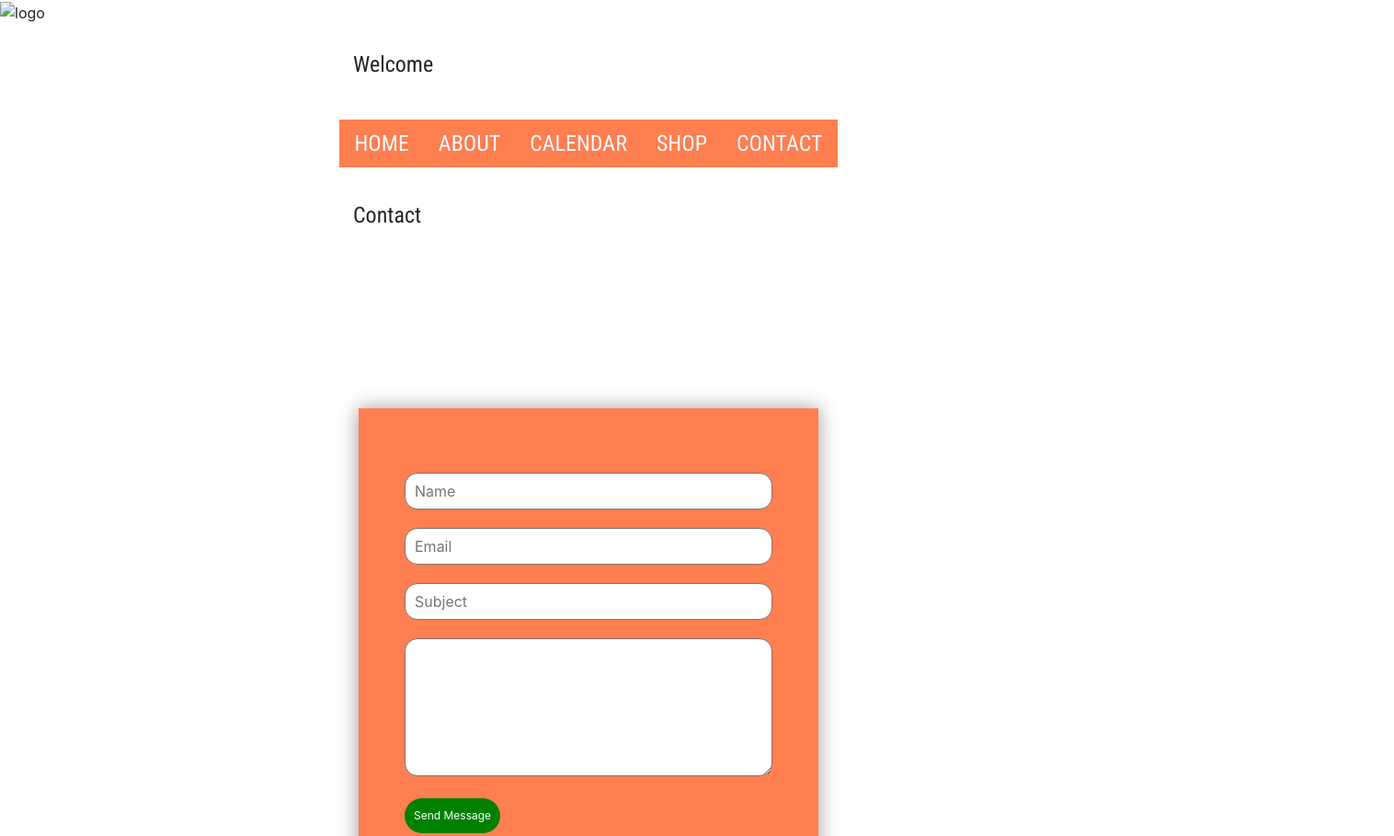
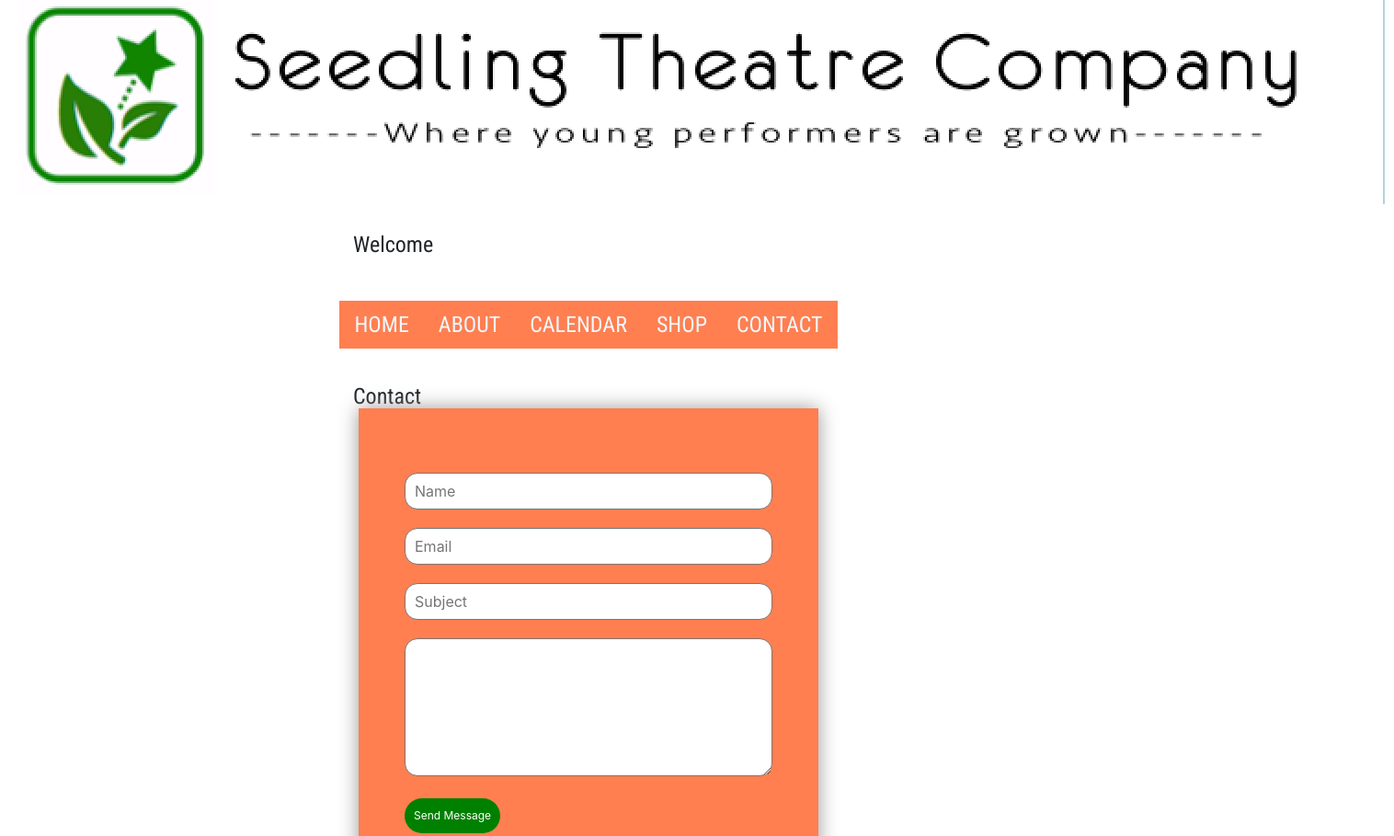
Before and after one commit to thescarfhusky/stc-rcm.gidhub.io, a plain HTML site: page contact.html in a window 1280 px wide. Shown: the top 909 px of the page at 92% size, 1516 px wide, since content can reach past the window. Drawn offline with nearby package versions, Linux system fonts and the light colour scheme.

Commit message:
Update contact.html
Deleted images folder

```diff
--- a/contact.html
+++ b/contact.html
@@ -9,7 +9,7 @@
         <script src="https://maxcdn.bootstrapcdn.com/bootstrap/4.5.0/js/bootstrap.min.js"></script>
         <link rel="stylesheet" href="main.css">
         <script src="https://kit.fontawesome.com/a076d05399.js" crossorigin="anonymous"></script>
-             <img class="logo" src="IMAGES/LOGO.png" alt="logo">
+             <img class="logo" src="LOGO.png" alt="logo">
         <h1>Welcome</h1>
     </head>
     <body>
```
